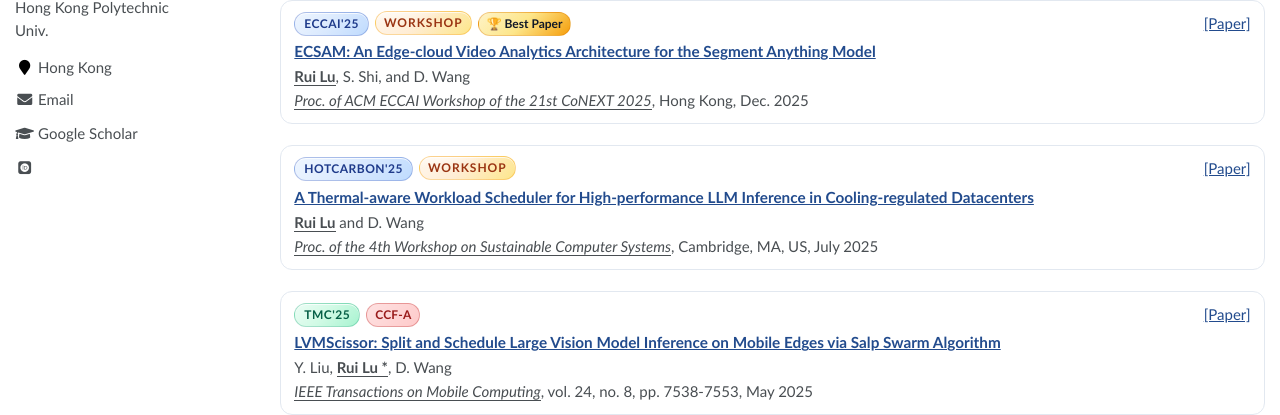
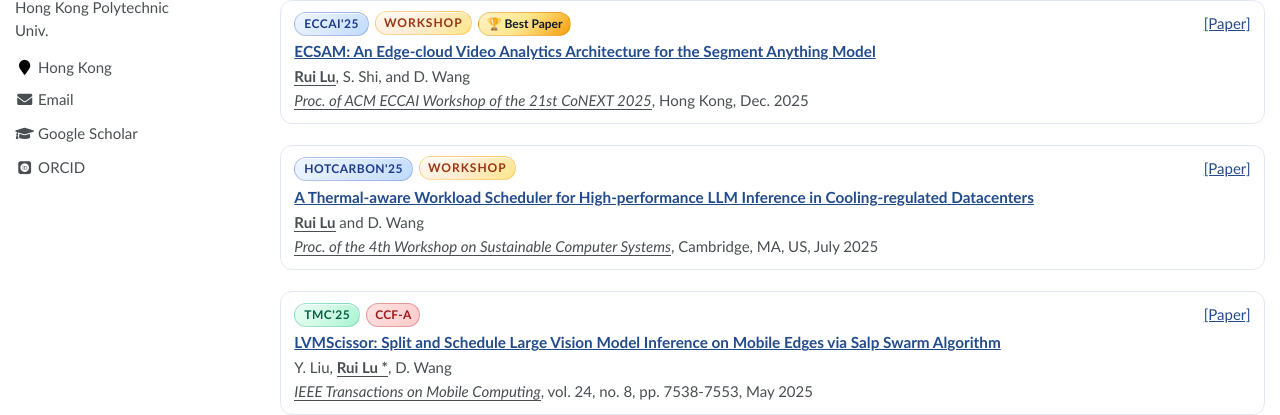
Before and after one commit to SladeLu/sladelu.github.io, a Jekyll site: the page built from _pages/about.md, in a window 1280 px wide. Shown: the part 357-772 px from the top of the page. Built offline with Jekyll 4.4.1, drawn with Linux system fonts in a browser that asks for light colours; some web fonts are replaced.

Commit message:
Update author-profile.html

```diff
--- a/_includes/author-profile.html
+++ b/_includes/author-profile.html
@@ -134,7 +134,7 @@
         <li><a href="{{ author.pubmed }}"><i class="ai ai-pubmed-square ai-fw"></i> PubMed</a></li>
       {% endif %}
       {% if author.orcid %}
-        <li><a href="{{ author.orcid }}"><i class="ai ai-orcid-square ai-fw"></i></a></li>
+        <li><a href="{{ author.orcid }}"><i class="ai ai-orcid-square ai-fw"></i> ORCID </a></li>
       {% endif %}
       {% if author.impactstory %}
         <li><a href="{{ author.impactstory }}"><i class="ai ai-impactstory ai-fw"></i> Impactstory</a></li>
@@ -229,7 +229,7 @@
         <a href="{{ author.pubmed }}"><i class="ai ai-pubmed-square ai-fw"></i></a>
       {% endif %}
       {% if author.orcid %}
-         <li><a href="{{ author.orcid }}"><i class="fab fa-fw fa-orcid" aria-hidden="true"></i></a>
+        <li><a href="{{ author.orcid }}"><i class="ai ai-orcid-square ai-fw"></i> ORCID </a></li>
       {% endif %}
       {% if author.impactstory %}
         <a href="{{ author.impactstory }}"><i class="ai ai-impactstory ai-fw"></i></a>
```
